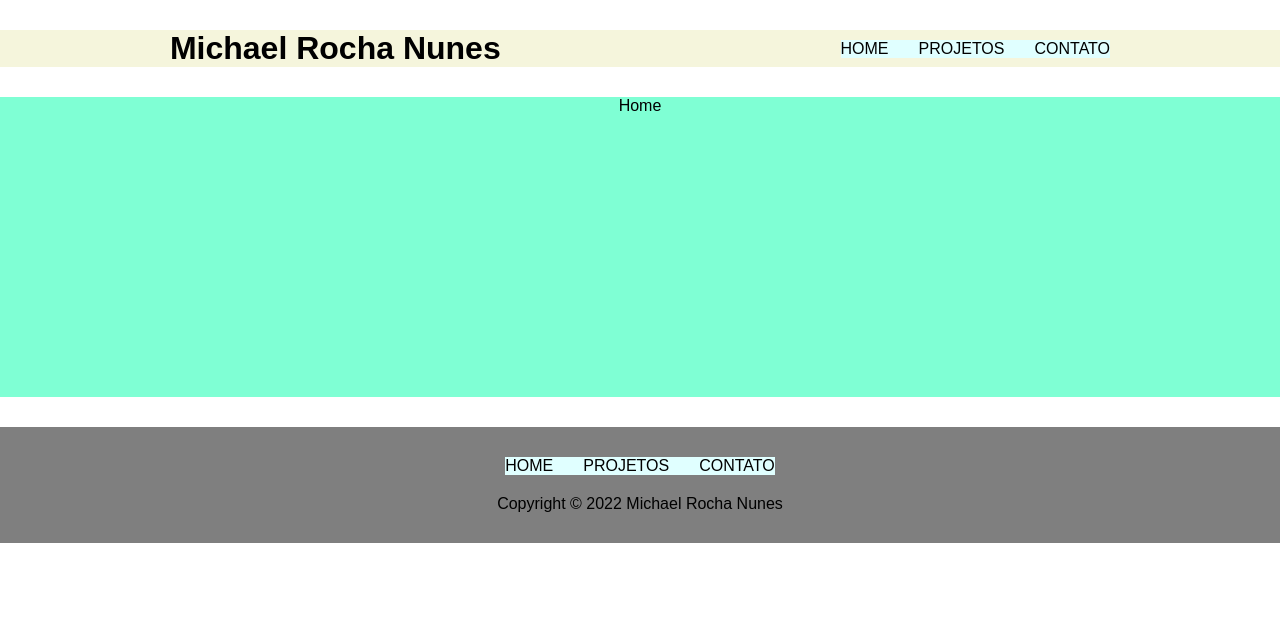
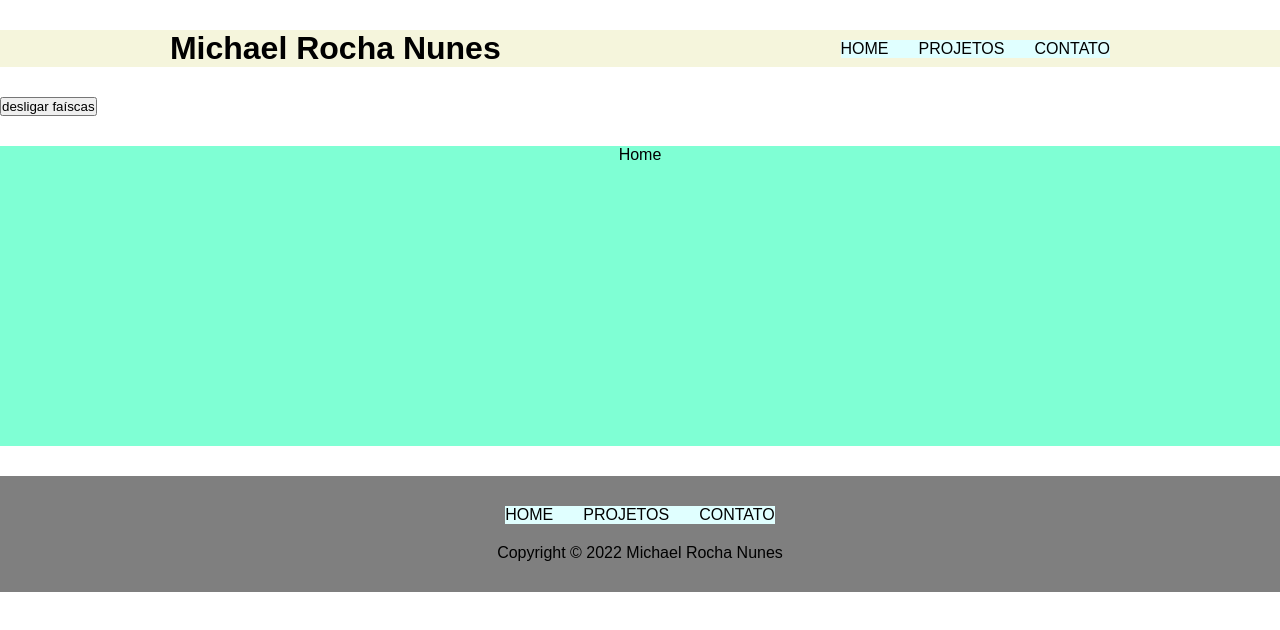
Before and after one commit to michaelrn2288/portfolio, a React (Vite) app: page / in a window 1280 px wide. Shown: the top 630 px of the page. Built offline with nearby package versions, Linux system fonts and the light colour scheme.

Commit message:
create button to toggle sparks on and off and move them to App component

```diff
--- /dev/null
+++ b/src/Components/App/index.jsx
@@ -0,0 +1,19 @@
+import { useState } from "react";
+import MouseSparks from "../MouseSparks";
+import ToggleButton from "../ToggleButton";
+
+export default function App() {
+    const [areSparksOn, setAreSparksOn] = useState(true)
+
+    return (
+        <div>
+            <MouseSparks
+                areSparksOn={areSparksOn}
+            />
+            <ToggleButton
+            isSwitchOn={areSparksOn}
+                toggleState={setAreSparksOn}
+            />
+        </div>
+    )
+}
--- a/src/Components/MouseSparks/index.jsx
+++ b/src/Components/MouseSparks/index.jsx
@@ -1,7 +1,7 @@
 import React, { useState, useEffect } from 'react'
 import Spark from './Components/Spark'
 
-export default function MouseSparks() {
+export default function MouseSparks(props) {
 
   const [mousePosition, setMousePosition] = useState({
     x: '',
@@ -94,10 +94,13 @@ export default function MouseSparks() {
   }, [])
 
   return (
-    <div
-      className='mouse-sparks'
-    >
-      {mouseMoved && !mouseOutOfWindow && sparkElements}
+
+    <div className='mouse-sparks'>
+      {
+        props.areSparksOn ?
+          mouseMoved && !mouseOutOfWindow && sparkElements
+          : null
+      }
     </div>
   )
 }
--- /dev/null
+++ b/src/Components/ToggleButton/index.jsx
@@ -0,0 +1,17 @@
+import { useState } from "react"
+
+export default function ToggleButton(props) {
+
+    function handleClick() {
+        props.toggleState(prevState => !prevState)
+    }
+
+    return (
+        <button onClick={handleClick} >
+            {props.isSwitchOn ?
+                'desligar faíscas'
+                : 'ligar faíscas'
+            }
+        </button>
+    )
+}
--- a/src/main.jsx
+++ b/src/main.jsx
@@ -1,6 +1,7 @@
 import React from 'react'
 import ReactDOM from 'react-dom/client'
 import { BrowserRouter, Route, Routes } from 'react-router-dom'
+import App from './Components/App'
 import Contact from './Components/Contact'
 import Footer from './Components/Footer'
 import Header from './Components/Header'
@@ -8,13 +9,14 @@ import Home from './Components/Home'
 import MouseSparks from './Components/MouseSparks'
 import NotFound from './Components/NotFound'
 import Projects from './Components/Projects'
+import ToggleButton from './Components/ToggleButton'
 import './styles/global.css'
 
 ReactDOM.createRoot(document.getElementById('root')).render(
   <React.StrictMode>
     <BrowserRouter>
       <Header />
-      <MouseSparks />
+      <App />
       <main>
         <Routes>
           <Route path='/' element={<Home />} />
```
